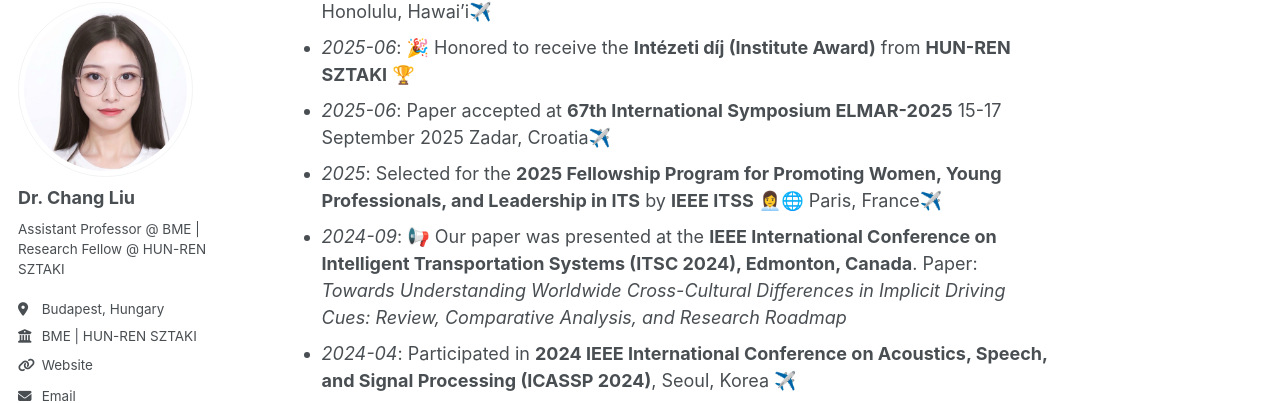
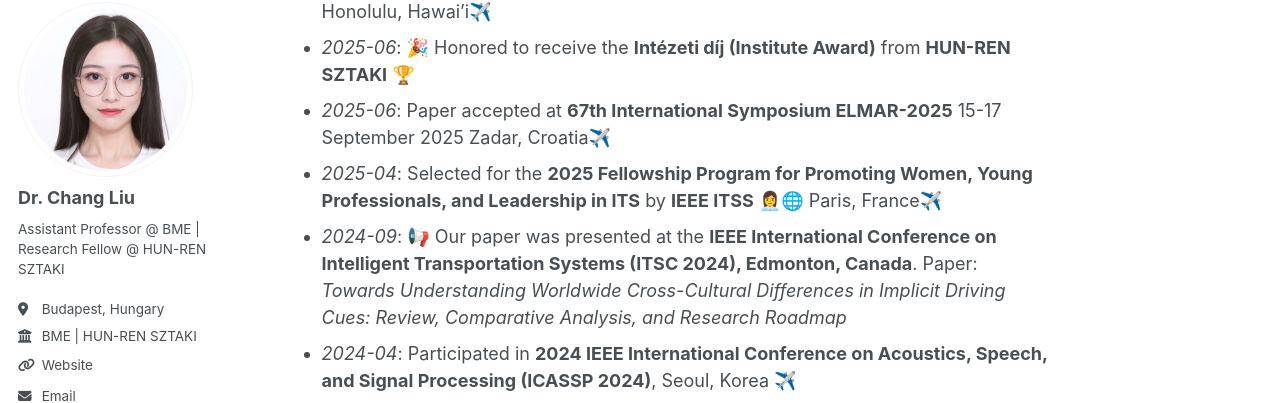
Before and after one commit to ChangLiu-bp/changliu-bp.github.io, a Jekyll site: the page built from _pages/about.md, in a window 1280 px wide and 900 px high, scrolled down 753 px. Shown: the part 97-500 px from the top of the window. Built offline with Jekyll 4.4.1, drawn with Linux system fonts in a browser that asks for light colours; some web fonts are replaced; a script that is not in the unit is left out.

Commit message:
Update about.md

```diff
--- a/_pages/about.md
+++ b/_pages/about.md
@@ -29,7 +29,7 @@ redirect_from:
 - *2025-08*: Paper accepted at **ICCV 2025** on DriveX workshop，Oct 19 – 23th, 2025, Honolulu, Hawai'i✈️
 - *2025-06*: 🎉 Honored to receive the **Intézeti díj (Institute Award)** from **HUN-REN SZTAKI** 🏆
 - *2025-06*: Paper accepted at **67th International Symposium ELMAR-2025** 15-17 September 2025 Zadar, Croatia✈️
-- *2025*: Selected for the **2025 Fellowship Program for Promoting Women, Young Professionals, and Leadership in ITS** by **IEEE ITSS** 👩‍💼🌐 Paris, France✈️
+- *2025-04*: Selected for the **2025 Fellowship Program for Promoting Women, Young Professionals, and Leadership in ITS** by **IEEE ITSS** 👩‍💼🌐 Paris, France✈️
 - *2024-09*: 📢 Our paper was presented at the **IEEE International Conference on Intelligent Transportation Systems (ITSC 2024), Edmonton, Canada**. Paper: *Towards Understanding Worldwide Cross-Cultural Differences in Implicit Driving Cues: Review, Comparative Analysis, and Research Roadmap*
 - *2024-04*: Participated in **2024 IEEE International Conference on Acoustics, Speech, and Signal Processing (ICASSP 2024)**, Seoul, Korea ✈️
 - *2023-11*: 🎉 Selected as one of the **IEEE ITSS WiE/YP Fellowship Recipients** 🌟 Attended the annual ITS Workshop and Research Forum in Cairo, Egypt (20–22 Nov)✈️
```
